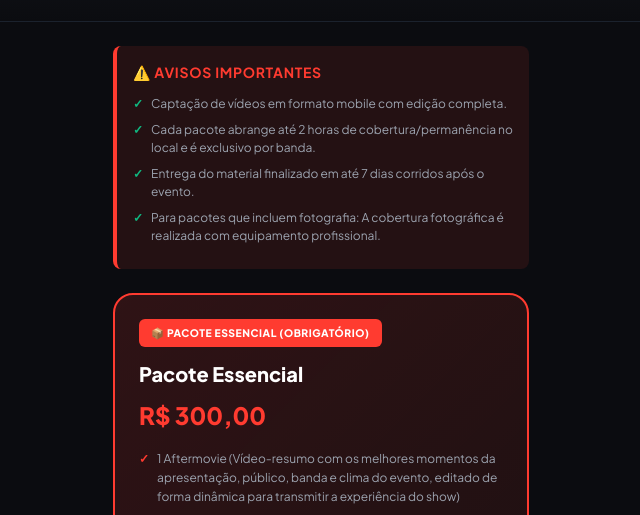
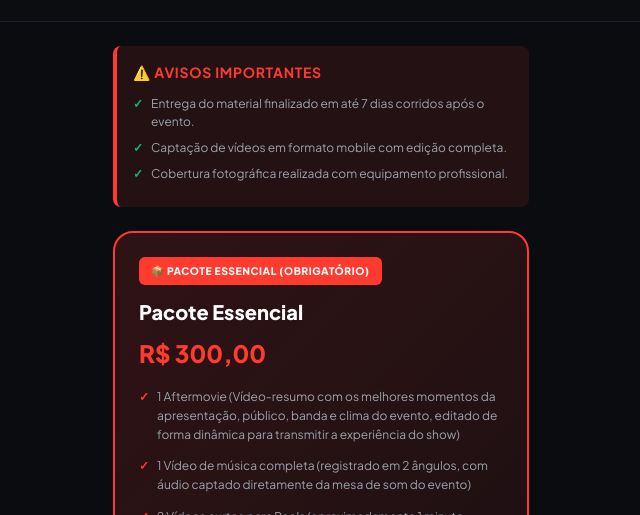
Before and after one commit to livetake-audiovisual/LIVETAKEVALORES, a plain HTML site: page index.html in a window 1280 px wide. Shown: the part 106-621 px from the top of the page, without its empty margins (319-959 px from the left). Drawn offline with nearby package versions, Linux system fonts and the light colour scheme.

Commit message:
Atualizar Avisos Importantes conforme solicitado

```diff
--- a/index.html
+++ b/index.html
@@ -281,10 +281,9 @@
         <div class="important-notices">
             <h3>⚠️ Avisos Importantes</h3>
             <ul>
+                <li>Entrega do material finalizado em até 7 dias corridos após o evento.</li>
                 <li>Captação de vídeos em formato mobile com edição completa.</li>
-                <li>Cada pacote abrange até 2 horas de cobertura/permanência no local e é exclusivo por banda.</li>
-                <li>Entrega do material finalizado em até 7 dias corridos após o evento.</li>
-                <li>Para pacotes que incluem fotografia: A cobertura fotográfica é realizada com equipamento profissional.</li>
+                <li>Cobertura fotográfica realizada com equipamento profissional.</li>
             </ul>
         </div>
 
```
